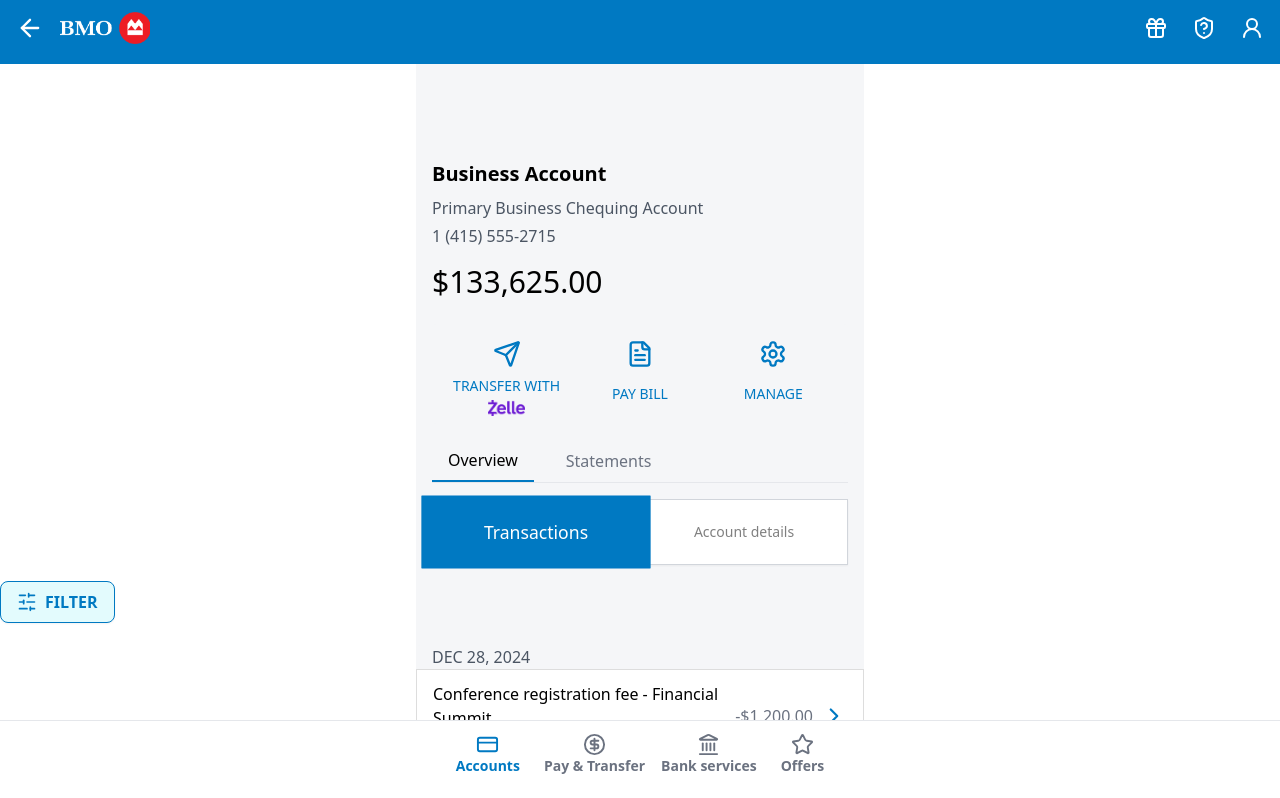
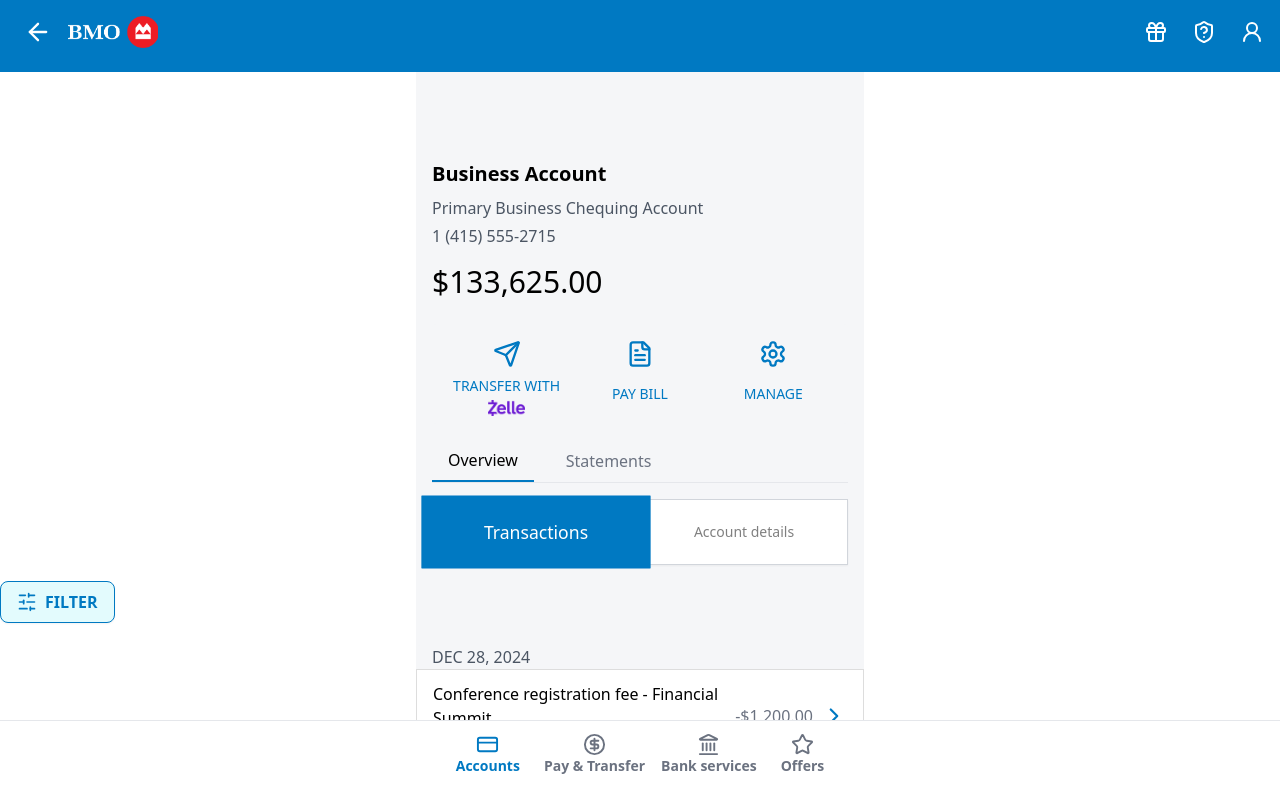
Before and after one commit to dat3011vit/abcccc, a React (Vite) app: page / in a window 1280 px wide. Shown: the top 798 px of the page. Built offline with nearby package versions, Linux system fonts and the light colour scheme.

Commit message:
Initial commit

```diff
--- a/src/components/StickyHeader.tsx
+++ b/src/components/StickyHeader.tsx
@@ -15,7 +15,7 @@
       }}
     >
       <div className="flex justify-between items-center px-4 py-3 pb-5">
-        <div className="flex items-center gap-4">
+        <div className="flex items-center gap-4 p-1 ml-1">
           <ArrowLeft size={28} className="text-white" />
           <img src={bmoLogo} alt="BMO Logo" className="h-8 w-auto" />
         </div>
```
